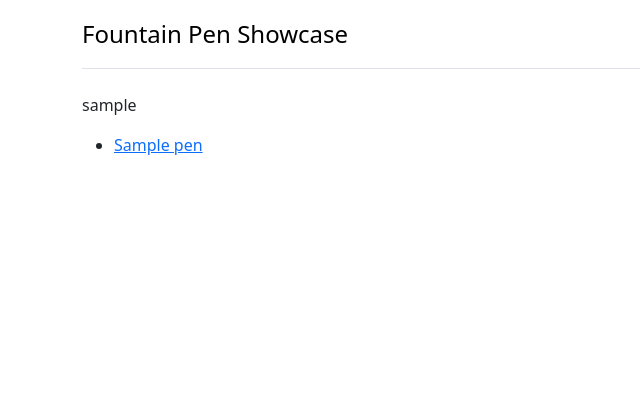
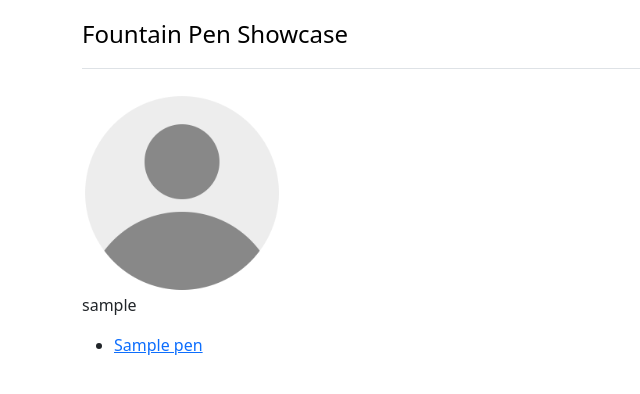
Before and after one commit to jcstlo/fp-showcase, a Django app: a page that uses templates/_base.html in a window 1280 px wide. Shown: the top 394 px of the page, without its empty margins (0-640 px from the left). Run offline with Django 5.2, Linux system fonts and the light colour scheme; tables that the repository leaves empty hold one stand-in row (values such as "Sample post").

Commit message:
Add default blank user picture on profile

```diff
--- a/accounts/models.py
+++ b/accounts/models.py
@@ -8,6 +8,7 @@ class CustomUser(AbstractUser):
     email = models.EmailField(_("email address"), unique=True, blank=False)
     profile_description = models.TextField(_("profile description"), blank=True)
     slug = models.SlugField(_("slug"), unique=True, blank=False, default="slug")
+    # profile_picture = models.ImageField(_("profile picture"), )
 
     def save(self, *args, **kwargs):
         self.slug = slugify(self.username)
--- a/fp_showcase/settings.py
+++ b/fp_showcase/settings.py
@@ -126,6 +126,7 @@ USE_TZ = True
 # https://docs.djangoproject.com/en/5.1/howto/static-files/
 
 STATIC_URL = "static/"
+STATICFILES_DIRS = [BASE_DIR / "static"]
 
 # Default primary key field type
 # https://docs.djangoproject.com/en/5.1/ref/settings/#default-auto-field
--- /dev/null
+++ b/static/css/base.css
@@ -0,0 +1,4 @@
+.profile-picture {
+    height: 200px;
+    width: auto;
+}
--- a/templates/_base.html
+++ b/templates/_base.html
@@ -1,3 +1,4 @@
+{% load static %}
 <!DOCTYPE html>
 <html>
   <head>
@@ -5,6 +6,7 @@
     <meta name="viewport" content="width=device-width, initial-scale=1">
     <title>{% block title %}Fountain Pen Showcase{% endblock title %}</title>
     <link href="https://cdn.jsdelivr.net/npm/bootstrap@5.3.3/dist/css/bootstrap.min.css" rel="stylesheet" integrity="sha384-QWTKZyjpPEjISv5WaRU9OFeRpok6YctnYmDr5pNlyT2bRjXh0JMhjY6hW+ALEwIH" crossorigin="anonymous">
+    <link rel="stylesheet" href="{% static 'css/base.css' %}">
   </head>
   <body>
     <div class="container">
--- a/templates/profile.html
+++ b/templates/profile.html
@@ -1,8 +1,10 @@
 {% extends "_base.html" %}
+{% load static %}
 
 {% block title %}{{ profile_user.username }}'s Profile{% endblock title %}
 
 {% block content %}
+<img class="profile-picture" src="{% static 'images/blank_user_pic.png' %}" alt="No profile picture set">
 <p>{{ profile_user.username }}</p>
 <ul>
   {% for pen in profile_user.pen_set.all %}
```
Also changed, not shown: static/images/blank_user_pic.png (added), 3 other files.
